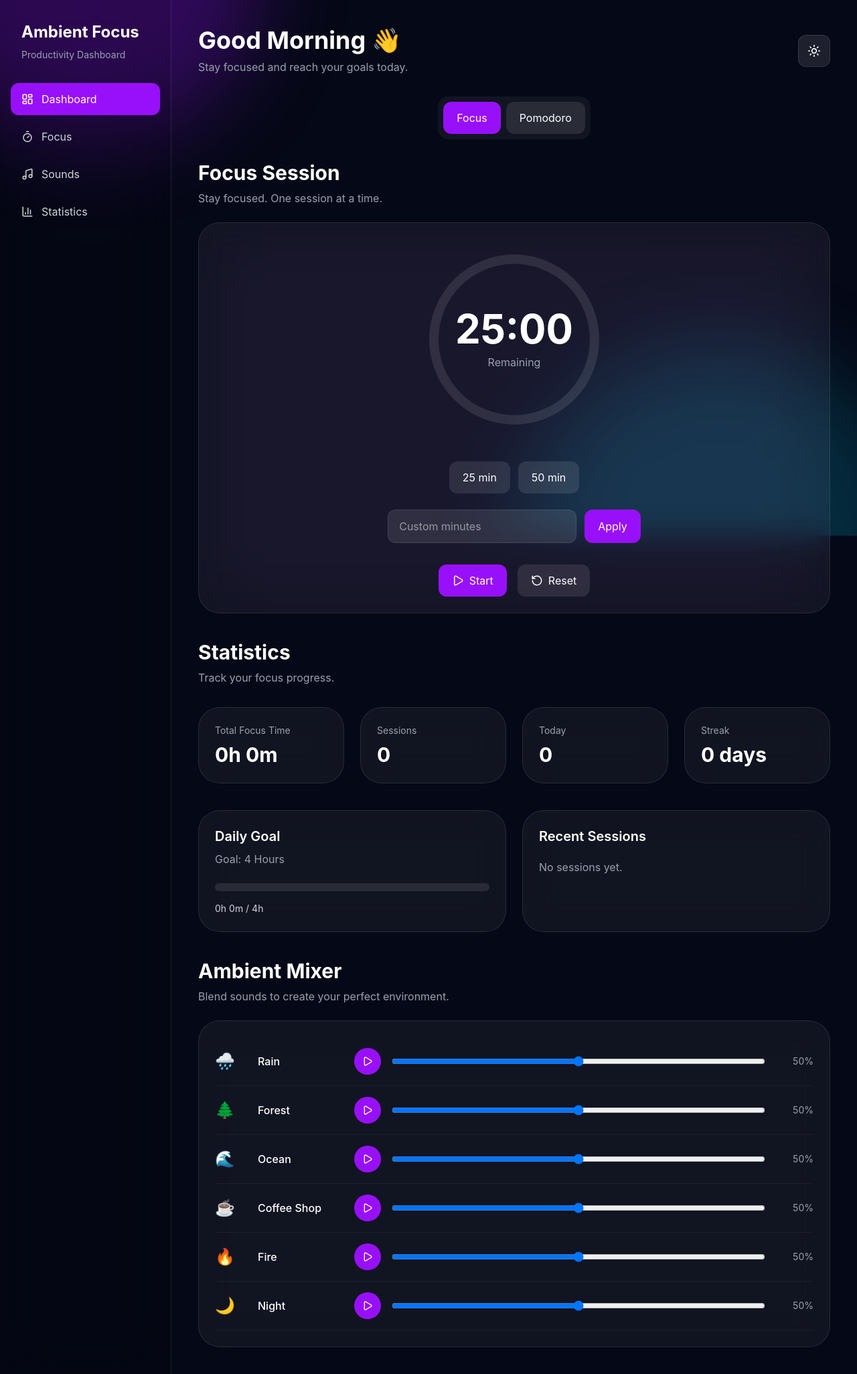
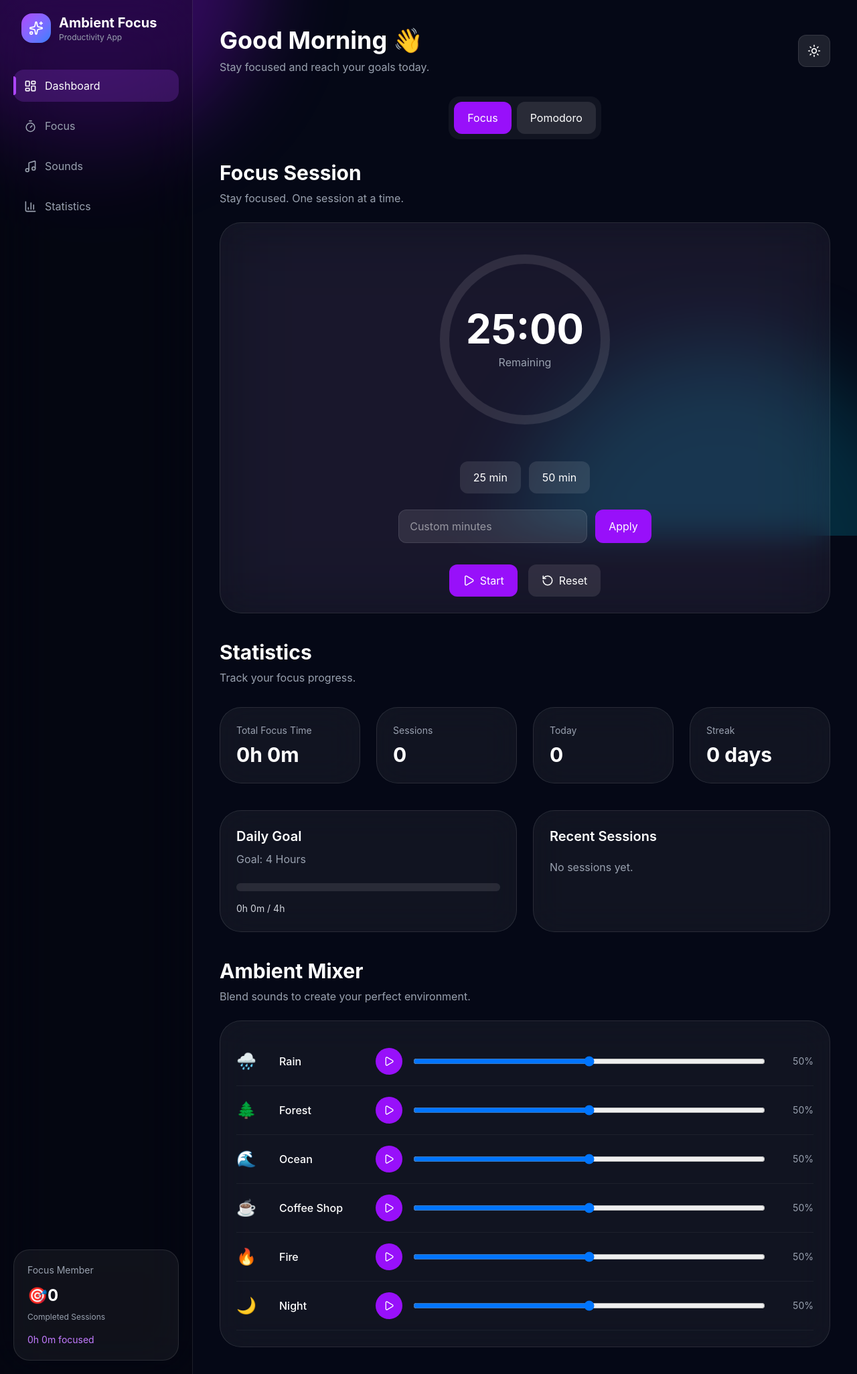
Before and after one commit to djabranemmd/ambient-focus-app, a React (Vite) app: page / in a window 1280 px wide. Shown: the whole page at 67% size. Built offline with nearby package versions, Linux system fonts and the light colour scheme.

Commit message:
Upgrade sidebar with stats and premium design

```diff
--- a/src/components/layout/Sidebar.jsx
+++ b/src/components/layout/Sidebar.jsx
@@ -3,17 +3,30 @@ import {
   Timer,
   Music,
   BarChart3,
+  Sparkles,
 } from "lucide-react";
 
 import {
   useNavigation,
 } from "../../context/NavigationContext.jsx";
 
+import {
+  useFocus,
+} from "../../context/FocusContext.jsx";
+
+
 function Sidebar() {
+
   const {
     activePage,
     setActivePage,
   } = useNavigation();
+
+
+  const {
+    sessions,
+  } = useFocus();
+
 
   const items = [
     {
@@ -21,16 +34,19 @@ function Sidebar() {
       icon: LayoutDashboard,
       label: "Dashboard",
     },
+
     {
       id: "focus",
       icon: Timer,
       label: "Focus",
     },
+
     {
       id: "sounds",
       icon: Music,
       label: "Sounds",
     },
+
     {
       id: "statistics",
       icon: BarChart3,
@@ -38,71 +54,280 @@ function Sidebar() {
     },
   ];
 
+
+  const totalSeconds =
+    sessions.reduce(
+      (total, session) =>
+        total + session.duration,
+      0
+    );
+
+
+  const hours =
+    Math.floor(
+      totalSeconds / 3600
+    );
+
+
+  const minutes =
+    Math.floor(
+      (totalSeconds % 3600) / 60
+    );
+
+
   return (
+
     <aside
       className="
         hidden
         lg:flex
         flex-col
-        w-64
+        w-72
         min-h-screen
         border-r
         border-white/10
-        bg-black/10
+        bg-black/20
         backdrop-blur-2xl
+        p-5
       "
     >
-      <div className="p-8">
-        <h1 className="text-2xl font-bold">
-          Ambient Focus
-        </h1>
 
-        <p className="text-sm text-gray-400 mt-2">
-          Productivity Dashboard
-        </p>
+
+      {/* Logo */}
+
+      <div
+        className="
+          mb-10
+          px-3
+        "
+      >
+
+        <div
+          className="
+            flex
+            items-center
+            gap-3
+          "
+        >
+
+          <div
+            className="
+              h-11
+              w-11
+              rounded-2xl
+              bg-gradient-to-br
+              from-purple-500
+              to-blue-500
+              flex
+              items-center
+              justify-center
+              shadow-lg
+            "
+          >
+
+            <Sparkles
+              size={22}
+            />
+
+          </div>
+
+
+          <div>
+
+            <h1
+              className="
+                text-xl
+                font-bold
+              "
+            >
+              Ambient Focus
+            </h1>
+
+
+            <p
+              className="
+                text-xs
+                text-gray-400
+              "
+            >
+              Productivity App
+            </p>
+
+          </div>
+
+        </div>
+
       </div>
 
-      <nav className="px-4">
-        {items.map((item) => {
-          const Icon = item.icon;
+
+
+      {/* Navigation */}
+
+      <nav
+        className="
+          flex-1
+        "
+      >
+
+        {items.map((item)=>{
+
+          const Icon =
+            item.icon;
+
 
           const active =
             activePage === item.id;
 
+
           return (
+
             <button
+
               key={item.id}
+
               onClick={() =>
-                setActivePage(item.id)
+                setActivePage(
+                  item.id
+                )
               }
+
+
               className={`
+                relative
                 w-full
                 flex
                 items-center
                 gap-3
                 px-4
                 py-3
-                rounded-xl
-                text-left
-                transition
-                mb-2
+                rounded-2xl
+                mb-3
+                transition-all
+                duration-300
 
                 ${
                   active
-                    ? "bg-purple-600 text-white"
-                    : "text-gray-300 hover:bg-white/10"
+                  ?
+                  "bg-purple-500/20 text-white"
+                  :
+                  "text-gray-400 hover:bg-white/10 hover:text-white"
                 }
               `}
+
             >
-              <Icon size={18} />
 
-              {item.label}
+
+              {
+                active && (
+
+                  <span
+                    className="
+                      absolute
+                      left-0
+                      w-1
+                      h-7
+                      rounded-r-full
+                      bg-purple-500
+                    "
+                  />
+
+                )
+              }
+
+
+              <Icon
+                size={19}
+              />
+
+
+              <span>
+                {item.label}
+              </span>
+
+
             </button>
+
           );
+
         })}
+
+
       </nav>
+
+
+
+
+      {/* Stats Card */}
+
+      <div
+        className="
+          mt-auto
+          rounded-3xl
+          border
+          border-white/10
+          bg-white/5
+          backdrop-blur-xl
+          p-5
+        "
+      >
+
+        <p
+          className="
+            text-sm
+            text-gray-400
+            mb-3
+          "
+        >
+          Focus Member
+        </p>
+
+
+        <div
+          className="
+            text-2xl
+            font-bold
+          "
+        >
+          🎯
+          {sessions.length}
+        </div>
+
+
+        <p
+          className="
+            text-xs
+            text-gray-400
+            mt-2
+          "
+        >
+          Completed Sessions
+        </p>
+
+
+
+        <div
+          className="
+            mt-4
+            text-sm
+            text-purple-400
+          "
+        >
+
+          {hours}h {minutes}m
+          {" "}
+          focused
+
+        </div>
+
+
+      </div>
+
+
     </aside>
+
   );
+
 }
 
+
 export default Sidebar;
```
